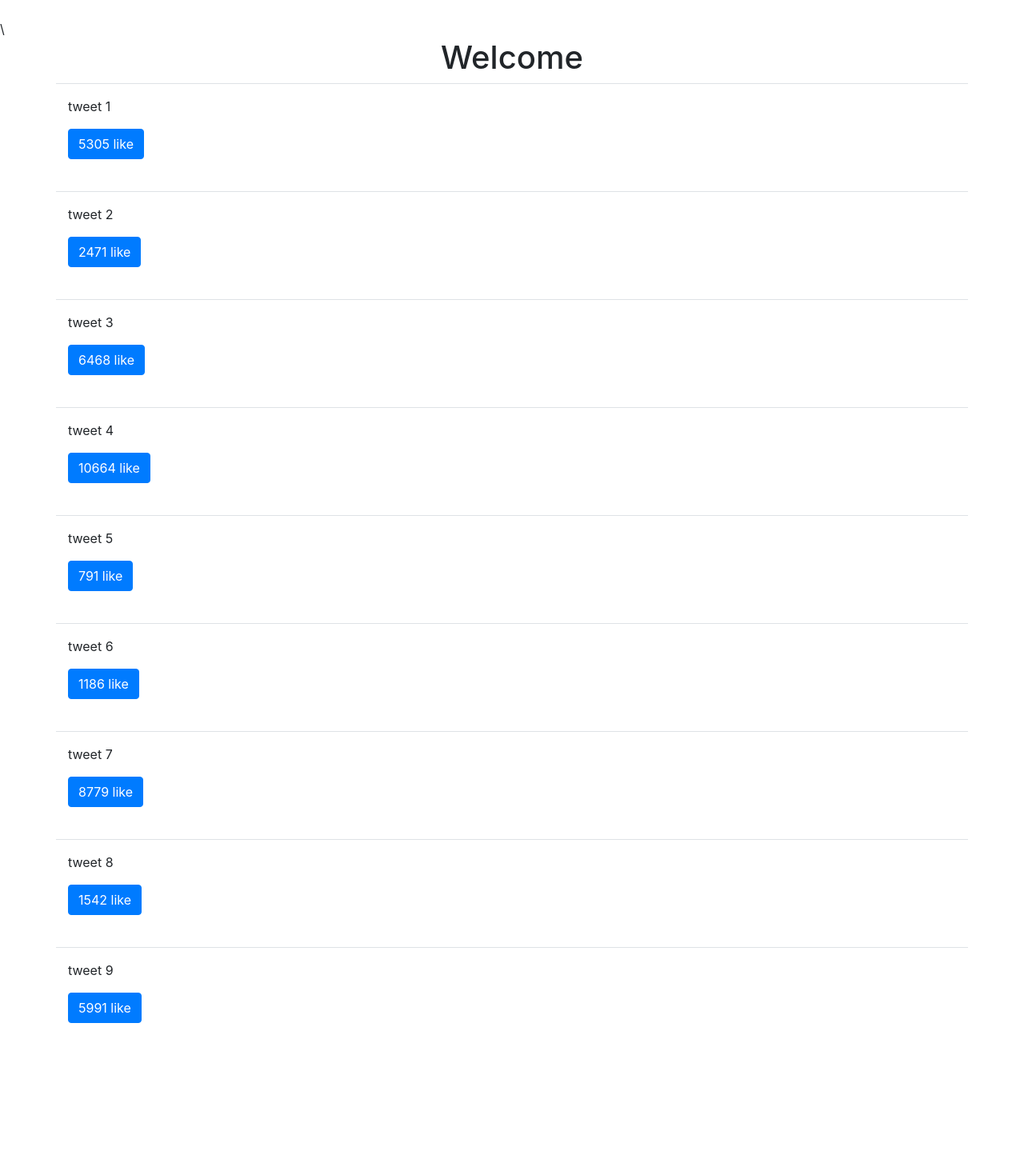
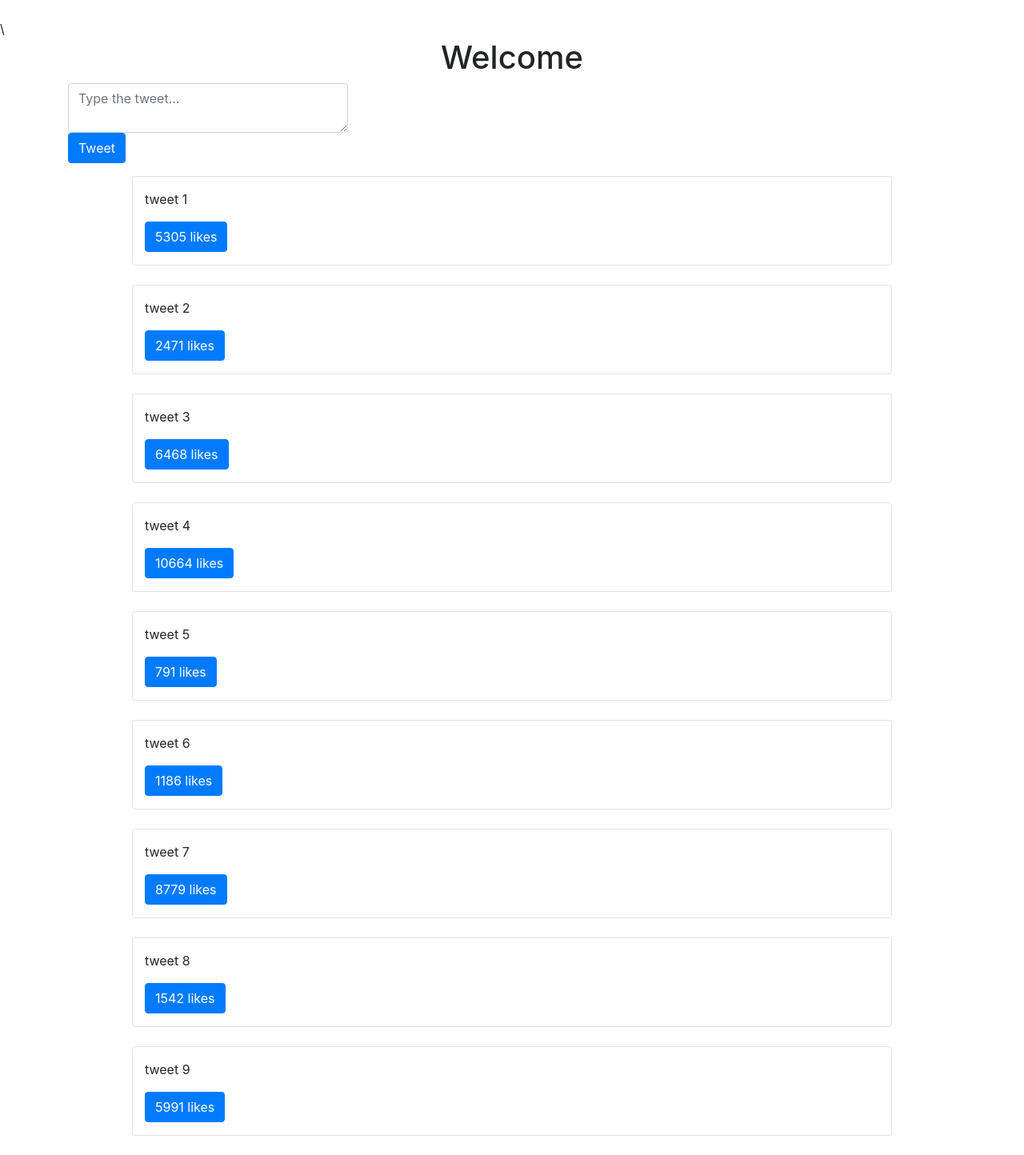
Before and after one commit to vatsalsinha/tweetmE, a Django app: page / in a window 1280 px wide. Shown: the part 56-1500 px from the top of the page at 80% size. Before the commit the page ends 1335 px from the top, so only its background shows below. Run offline with Django 3.2, Linux system fonts and the light colour scheme; data comes from the database, SQL or seed files in the repository; both versions use the stored data as it was after the commit; some libraries are stand-ins or nearby versions.

Commit message:
20 July 01:45

```diff
--- /dev/null
+++ b/templates/components/form.html
@@ -0,0 +1,5 @@
+<form method="POST">
+    {% csrf_token %}
+    {{ form.as_p }}
+    <button type = "submit" class="btn btn-secondary">Save</button>
+</form>
--- a/templates/pages/home.html
+++ b/templates/pages/home.html
@@ -8,6 +8,17 @@ Home
 <div class = 'row text-center'>
     <div class = 'col'>
         <h1>Welcome</h1>
+    </div>
+</div>
+
+<div class = "row mb-3">
+    <div class = "col-md-4 ms-auto col-10">
+        <form class="form" method="POST" action = '/create-tweet'>
+            {% csrf_token %}
+            <input type="hidden" value = "/" name = 'next' />
+            <textarea class = 'form-control' name = 'content' placeholder="Type the tweet..."></textarea>
+            <button class = "btn btn-primary" type="submit">Tweet</button>
+        </form>
     </div>
 </div>
 
@@ -29,11 +40,11 @@ Home
     }
 
     function LikeBtn(tweet){
-        return "<button class = 'btn btn-primary btn-small' onClick = handleDidLike(" + tweet.id + "," +  tweet.likes +")>" + tweet.likes + " like</button>"
+        return "<button class = 'btn btn-primary btn-small' onClick = handleDidLike(" + tweet.id + "," +  tweet.likes +")>" + tweet.likes + " likes</button>"
     }
 
     function formatTweetElement(tweet){
-        var formattedTweet = "<div class = 'col-12 border-top py-3 mb-4 tweet' id = 'tweet-"+ tweet.id +"'>" + "<p>" + tweet.content + "</p><div class = 'btn-group'>" + LikeBtn(tweet) + "</div>" + "</div>"
+        var formattedTweet = "<div class = 'col-12 col-md-10 mx-auto border rounded py-3 mb-4 tweet' id = 'tweet-"+ tweet.id +"'>" + "<p>" + tweet.content + "</p><div class = 'btn-group'>" + LikeBtn(tweet) + "</div>" + "</div>"
         return formattedTweet
     }
 
--- a/tweetme2/settings.py
+++ b/tweetme2/settings.py
@@ -25,7 +25,7 @@ SECRET_KEY = 'nqo^7wuaz-aasr#*-9l*rpa#z3hy7gifr96*jc@xc^n@6_d5e%'
 # SECURITY WARNING: don't run with debug turned on in production!
 DEBUG = True
 
-ALLOWED_HOSTS = []
+ALLOWED_HOSTS = ['127.0.0.1']
 
 
 # Application definition
--- a/tweetme2/urls.py
+++ b/tweetme2/urls.py
@@ -21,5 +21,6 @@ urlpatterns = [
     path('admin/', admin.site.urls),
     path('', views.home_view),
     path('tweet/<int:tweet_id>', views.tweet_detail_view),
-    path('tweets', views.tweet_list_view)
+    path('tweets', views.tweet_list_view),
+    path('create-tweet', views.tweet_create_view)
 ]
--- a/tweets/views.py
+++ b/tweets/views.py
@@ -1,7 +1,14 @@
-from django.shortcuts import render
+from django.shortcuts import render, redirect
 from .models import Tweet
 from django.http import HttpResponse, Http404, JsonResponse
 import random
+from django.utils.http import is_safe_url
+from .forms import TweetForm
+from django.conf import settings
+
+
+ALLOWED_HOSTS = settings.ALLOWED_HOSTS
+
 # Create your views here.
 def home_view(request, *args, **kwargs):
     return render(request, "pages/home.html", context = {}, status = 200)
@@ -28,3 +35,15 @@ def tweet_list_view(request, *args, **kwargs):
         "response": tweets_list
     }
     return JsonResponse(data)
+
+
+def tweet_create_view(request, *args, **kwargs):
+    form = TweetForm(request.POST or None)
+    next_url = request.POST.get("next") or None
+    if form.is_valid():
+        obj = form.save(commit = False)
+        obj.save()
+        if next_url is not None and is_safe_url(next_url, ALLOWED_HOSTS):
+            return redirect(next_url)
+        form = TweetForm()
+    return render(request, 'components/form.html', context= {"form": form})
```
Also changed, not shown: tweets/forms.py (added, +15 -0 lines), db.sqlite3.
